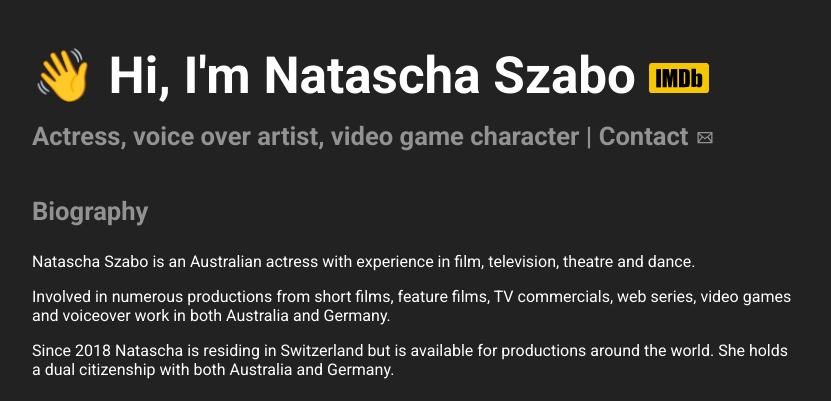
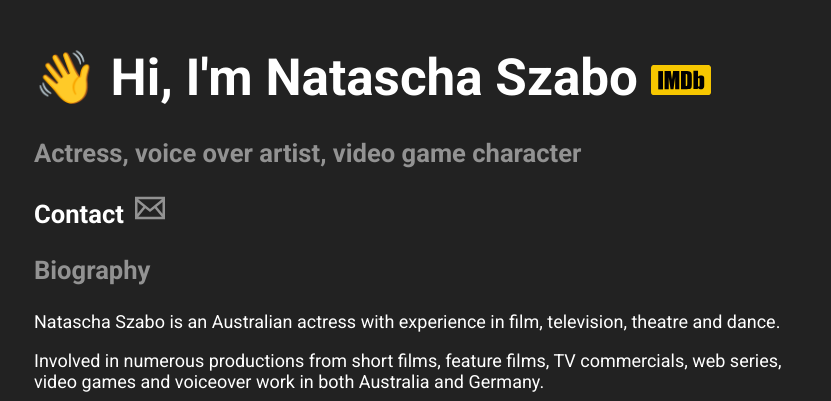
Before and after one commit to MichaelFBA/nataschaszabo, a plain HTML site: page index.html in a window 1280 px wide. Shown: the top 401 px of the page, without its empty margins (224-1055 px from the left). Drawn offline with Linux system fonts and the light colour scheme.

Commit message:
Updated website

```diff
--- a/index.html
+++ b/index.html
@@ -181,24 +181,25 @@
           </svg>
           <br />
         </a>
-        <span>Actress, voice over artist, video game character | </span>
-        <a href="mailto:natascha.szabo@gmail.com" target="_blank"
+      </h1>
+
+      <h3>Actress, voice over artist, video game character</h3>
+      <h3><a href="mailto:natascha.szabo@gmail.com" target="_blank"
         ><span>
           Contact
           <svg
             class="secondary-color-fill"
             xmlns="http://www.w3.org/2000/svg"
-              width="20"
-              height="15"
+            width="40"
+            height="30"
             viewBox="0 0 24 24"
           >
             <path
               d="M0 3v18h24v-18h-24zm6.623 7.929l-4.623 5.712v-9.458l4.623 3.746zm-4.141-5.929h19.035l-9.517 7.713-9.518-7.713zm5.694 7.188l3.824 3.099 3.83-3.104 5.612 6.817h-18.779l5.513-6.812zm9.208-1.264l4.616-3.741v9.348l-4.616-5.607z"
             />
-            </svg> </span></a
-        ><br />
-      </h1>
-
+          </svg> </span
+      ></a>
+    </h3>
       <h3>Biography</h3>
       <p>
         Natascha Szabo is an Australian actress with experience in film,
--- a/styles/main.css
+++ b/styles/main.css
@@ -6,7 +6,7 @@
 
 html, body {
   font-family: 'Roboto', sans-serif;
-  font-size: 1em;
+  font-size: 18px;
   background-color: #222;
   color: var(--primary-color);
   max-width: 800px;
```
Lines whose indentation alone changed are shown as unchanged.
